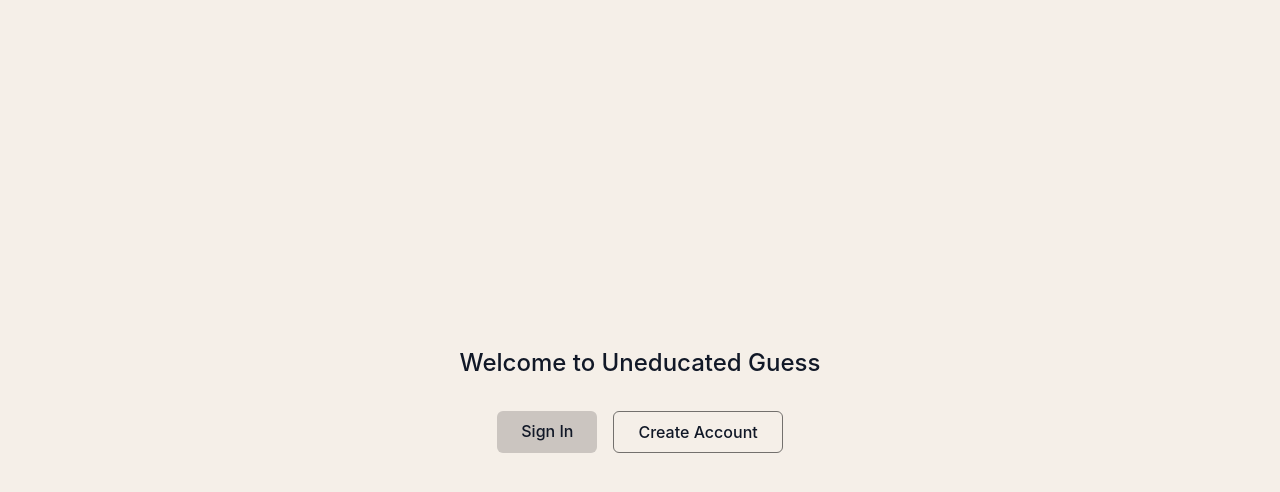
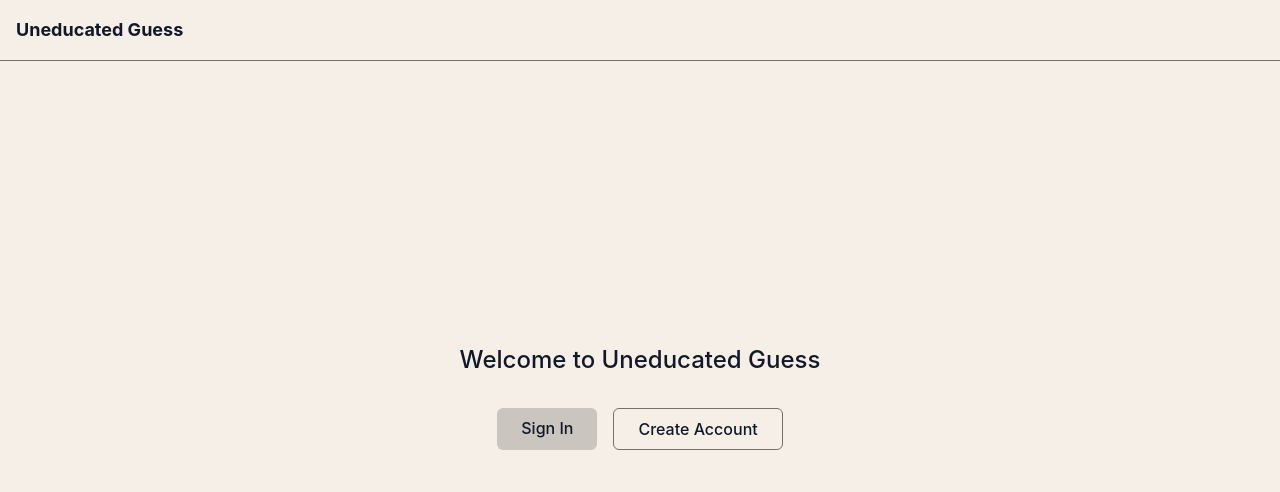
Before and after one commit to Aimekram/uneducated-guess, a React (Vite) app: page / in a window 1280 px wide. Shown: the top 492 px of the page. Built offline with nearby package versions, Linux system fonts and the light colour scheme; no server answers.

Commit message:
feature: display navbar with sign out button

```diff
--- /dev/null
+++ b/src/components/Navbar.tsx
@@ -0,0 +1,49 @@
+import { useAuth } from "@/contexts/AuthContext";
+import { authService } from "@/lib/authService";
+import { Link, useNavigate } from "@tanstack/react-router";
+import { useState } from "react";
+
+export const Navbar = () => {
+  const navigate = useNavigate();
+  const { user } = useAuth();
+  const [isSigningOutLoading, setIsSigningOutLoading] = useState(false);
+
+  const handleSignOut = async () => {
+    setIsSigningOutLoading(true);
+    try {
+      await authService.signOut();
+      navigate({ to: "/dashboard" });
+    } catch (error) {
+      console.error("Error signing out:", error);
+    } finally {
+      setIsSigningOutLoading(false);
+    }
+  };
+
+  return (
+    <header className="mb-4 p-4 flex justify-between items-center border-b border-border">
+      <Link to="/" className="font-bold text-lg">
+        Uneducated Guess
+      </Link>
+      {user ? (
+        <button
+          type="button"
+          onClick={handleSignOut}
+          className="bg-secondary hover:bg-secondary/70 font-medium py-2 px-6 rounded-md transition-colors cursor-pointer grid [grid-template-areas:'stack']"
+        >
+          <span
+            className={`[grid-area:stack] ${isSigningOutLoading ? "invisible" : "visible"}`}
+          >
+            Sign Out
+          </span>
+          <span
+            aria-label="Signing you out"
+            className={`[grid-area:stack] ${isSigningOutLoading ? "visible" : "invisible"}`}
+          >
+            ...
+          </span>
+        </button>
+      ) : null}
+    </header>
+  );
+};
--- a/src/routes/__root.tsx
+++ b/src/routes/__root.tsx
@@ -1,3 +1,4 @@
+import { Navbar } from "@/components/Navbar";
 import { AuthProvider } from "@/contexts/AuthContext";
 import { Outlet, createRootRoute } from "@tanstack/react-router";
 import { TanStackRouterDevtools } from "@tanstack/react-router-devtools";
@@ -5,6 +6,7 @@ import { TanStackRouterDevtools } from "@tanstack/react-router-devtools";
 export const Route = createRootRoute({
   component: () => (
     <AuthProvider>
+      <Navbar />
       <Outlet />
       <TanStackRouterDevtools />
     </AuthProvider>
--- a/src/routes/index.tsx
+++ b/src/routes/index.tsx
@@ -6,7 +6,7 @@ export const Route = createFileRoute("/")({
 
 function App() {
   return (
-    <main className="text-center flex flex-col gap-8 items-center justify-center min-h-screen">
+    <main className="text-center flex flex-col gap-8 items-center justify-center min-h-[80vh]">
       <h1 className="font-medium text-2xl">Welcome to Uneducated Guess</h1>
       <div className="flex gap-4">
         <Link
```
